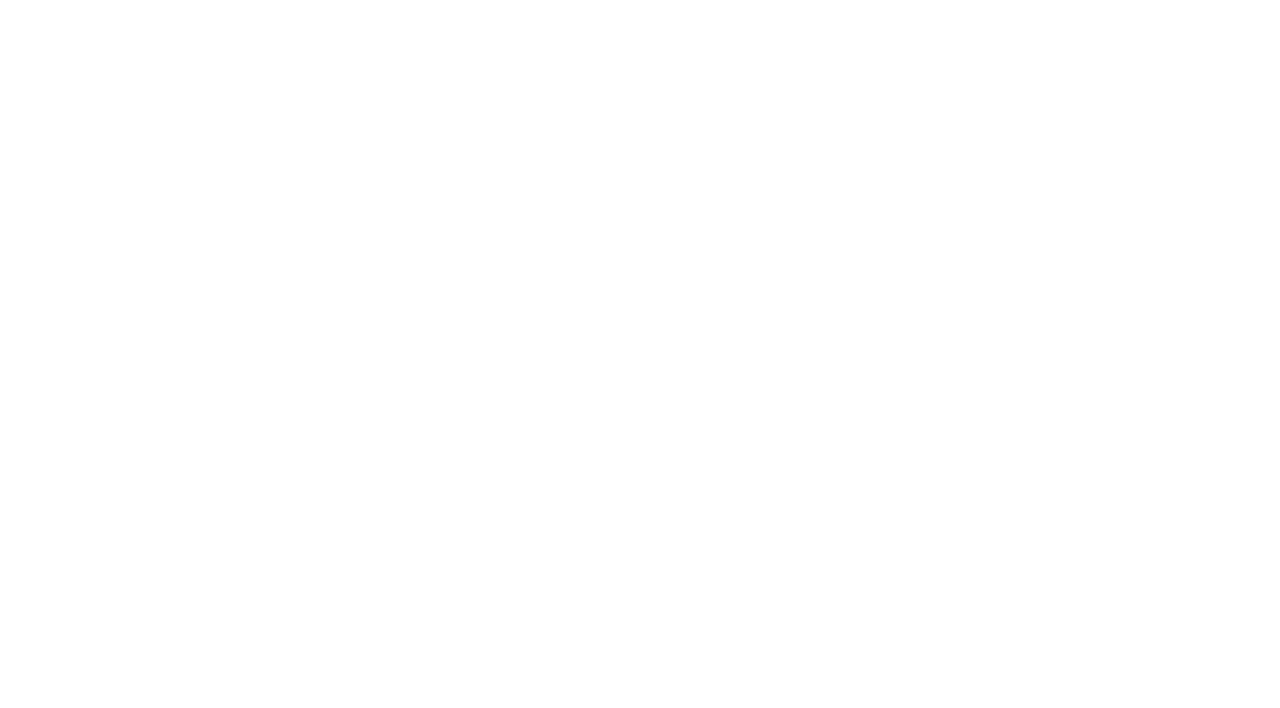
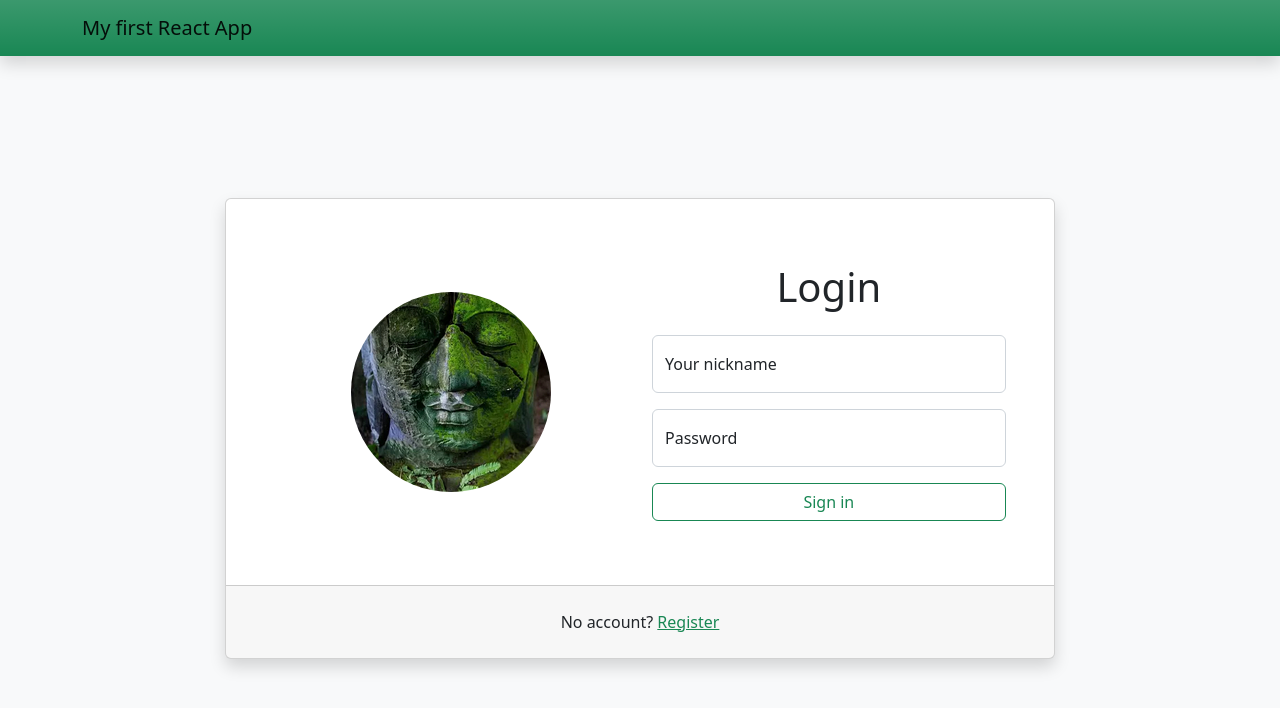
Before and after one commit to hexletart/hexlet-chat-js-react, a React (Create React App) app in the folder frontend/: page /login in a window 1280 px wide. Before the commit this address had no page. Shown: the top 708 px of the page. Built offline with nearby package versions, Linux system fonts and the light colour scheme.

Commit message:
modified to realize Form and NotFound pages

```diff
--- a/frontend/public/index.html
+++ b/frontend/public/index.html
@@ -1,5 +1,5 @@
 <!DOCTYPE html>
-<html lang="en">
+<html lang="en" class="h-100">
 <head>
   <meta charset="utf-8" />
   <meta name="theme-color" content="#000000" />
@@ -10,8 +10,8 @@
   />
   <title>My first React App</title>
 </head>
-<body>
+<body class="h-100">
   <noscript>You need to enable JavaScript to run this app.</noscript>
-  <div id="root"></div>
+    <div class="h-100" id="chat"></div>
 </body>
 </html>
--- a/frontend/src/components/App.jsx
+++ b/frontend/src/components/App.jsx
@@ -1,24 +1,24 @@
-import { BrowserRouter, Routes, Route, useRoutes } from 'react-router-dom';
-import { PageOne } from './Pages';
-import MainPage from './MainPage';
+import { BrowserRouter as Router, useRoutes } from 'react-router-dom';
+import React from 'react';
+import AuthorizationPage from './AuthorizationPage';
+import NotFoundPage from './NotFoundPage';
+import Frame from './Frame';
 
-function ProfilePage() {
-  // Get the userId param from the URL.
-  const userId = useRoutes();
-  console.log(userId, '!!!!!!!!!!!!!!!!!!!!!');
-  // ...
-}
+const App = () => {
+  const loginRoutes = ['/', '/login']
+    .map((path) => ({ path, element: <AuthorizationPage /> }));
+  return useRoutes([
+    { path: '/*', element: <NotFoundPage /> },
+    ...loginRoutes,
+  ]);
+};
 
-const App = () => (
-  <BrowserRouter>
-    <Routes>
-      <Route path="/" element={<MainPage />}>
-        <Route index element={<div>No page is selected.</div>} />
-        <Route path="one" element={<PageOne />} />
-        <Route path="two" element={<ProfilePage />} />
-      </Route>
-    </Routes>
-  </BrowserRouter>
+const AppWrapper = () => (
+  <Frame>
+    <Router>
+      <App />
+    </Router>
+  </Frame>
 );
 
-export default App;
+export default AppWrapper;
--- a/frontend/src/components/AuthorizationPage.jsx
+++ b/frontend/src/components/AuthorizationPage.jsx
@@ -0,0 +1,109 @@
+import { useTranslation } from 'react-i18next';
+import { Formik } from 'formik';
+import * as Yup from 'yup';
+import React from 'react';
+import { FloatingLabel, Form, Button, Card, Image, Container, Row, Col } from 'react-bootstrap';
+
+const AuthorizationPage = () => {
+  const { t } = useTranslation();
+
+  const loginSchema = Yup.object().shape({
+    username: Yup.string()
+      .min(2, t('authorizationPage.card.body.username.yup.min'))
+      .max(30, t('authorizationPage.card.body.username.yup.max'))
+      .required(t('authorizationPage.card.body.required')),
+    password: Yup.string()
+      .min(4, t('authorizationPage.card.body.password.yup.min'))
+      .max(20, t('authorizationPage.card.body.password.yup.max'))
+      .required(t('authorizationPage.card.body.required')),
+  });
+
+  const form = (
+    <Formik
+      initialValues={{
+        username: '',
+        password: '',
+      }}
+      validationSchema={loginSchema}
+      onSubmit={(values) => {
+        console.log('values => ', values);
+      }}
+    >
+      {({ handleSubmit, handleChange, values, touched, errors }) => (
+        <Form noValidate onSubmit={handleSubmit} className="col-12 col-md-6 mt-3 mt-mb-0">
+          <h1 className="text-center mb-4">{t('authorizationPage.card.body.header')}</h1>
+          <Form.Group className="form-floating mb-3" controlId="formBasicUsername">
+            <FloatingLabel
+              controlId="floatingInput1"
+              label={t('authorizationPage.card.body.username.placeholder')}
+              className="mb-3"
+            >
+              <Form.Control
+                type="text"
+                name="username"
+                autoComplete="username"
+                placeholder={t('authorizationPage.card.body.username.placeholder')}
+                value={values.username}
+                onChange={handleChange}
+                isValid={touched.username && !errors.username}
+                isInvalid={!!errors.username}
+              />
+              <Form.Control.Feedback type="invalid">
+                {errors.username}
+              </Form.Control.Feedback>
+            </FloatingLabel>
+          </Form.Group>
+          <Form.Group className="form-floating mb-3" controlId="formBasicPassword">
+            <FloatingLabel
+              controlId="floatingInput2"
+              label={t('authorizationPage.card.body.password.placeholder')}
+              className="mb-3"
+            >
+              <Form.Control
+                type="password"
+                name="password"
+                autoComplete="current-password"
+                placeholder={t('authorizationPage.card.body.password.placeholder')}
+                value={values.password}
+                onChange={handleChange}
+                isValid={touched.password && !errors.password}
+                isInvalid={!!errors.password}
+              />
+              <Form.Control.Feedback type="invalid">
+                {errors.password}
+              </Form.Control.Feedback>
+            </FloatingLabel>
+          </Form.Group>
+          <Button type="submit" className="w-100 mb-3" variant="outline-success">
+            {t('authorizationPage.card.body.submit')}
+          </Button>
+        </Form>
+      )}
+    </Formik>
+  );
+
+  return (
+    <Container fluid className="h-100">
+      <Row className="justify-content-center align-content-center h-100">
+        <Col xxl={6} md={8} xs={12}>
+          <Card className="shadow">
+            <Card.Body className="row p-5">
+              <Col className="col-12 col-md-6 d-flex align-items-center justify-content-center">
+                <Image src="../../buda.jpg" roundedCircle />
+              </Col>
+              {form}
+            </Card.Body>
+            <Card.Footer className="p-4">
+              <div className="text-center">
+                <span>{t('authorizationPage.card.footer.description')}</span>
+                <a className="text-success" href="/signup">{t('authorizationPage.card.footer.link')}</a>
+              </div>
+            </Card.Footer>
+          </Card>
+        </Col>
+      </Row>
+    </Container>
+  );
+};
+
+export default AuthorizationPage;
--- a/frontend/src/components/Frame.jsx
+++ b/frontend/src/components/Frame.jsx
@@ -0,0 +1,18 @@
+import { useTranslation } from 'react-i18next';
+import { Container, Navbar } from 'react-bootstrap';
+
+const Frame = ({ children }) => {
+  const { t } = useTranslation();
+  return (
+    <div className="d-flex flex-column h-100 bg-light">
+      <Navbar className="bg-success bg-gradient shadow">
+        <Container>
+          <Navbar.Brand href="#">{t('frame.navbar.appName')}</Navbar.Brand>
+        </Container>
+      </Navbar>
+      {children}
+    </div>
+  );
+};
+
+export default Frame;
--- a/frontend/src/components/NotFoundPage.jsx
+++ b/frontend/src/components/NotFoundPage.jsx
@@ -0,0 +1,22 @@
+import { Container, Row, Col, Image } from 'react-bootstrap';
+import { useTranslation } from 'react-i18next';
+
+const NotFoundPage = () => {
+  const { t } = useTranslation();
+  return (
+    <Container fluid className="h-100">
+      <Row className="justify-content-center align-content-center h-100">
+        <Col xxl={6} md={8} xs={12}>
+          <div className="text-center">
+            <Image alt="Страница не найдена" class="img-fluid h-25" src="../../notFoundPage.png" rounded />
+            <h1 className="h4 text-muted mt-2">{t('notFoundPage.header')}</h1>
+            <p className="text-muted mb-0">{t('notFoundPage.description')}</p>
+            <a className="text-success" href="/">{t('notFoundPage.link')}</a>
+          </div>
+        </Col>
+      </Row>
+    </Container>
+  );
+};
+
+export default NotFoundPage;
--- a/frontend/src/index.jsx
+++ b/frontend/src/index.jsx
@@ -1,18 +1,9 @@
-import React from 'react';
+import 'bootstrap/dist/css/bootstrap.min.css';
 import ReactDOM from 'react-dom/client';
-import { Provider } from 'react-redux';
-
 import init from './init.jsx';
-import chat from './slices/index.js';
 
 const app = async () => {
-  const mountNode = document.getElementById('root');
-  const root = ReactDOM.createRoot(mountNode);
-  root.render(
-    <Provider chat={chat}>
-      {await init()}
-    </Provider>,
-  );
+  const root = ReactDOM.createRoot(document.getElementById('chat'));
   root.render(await init());
 };
 
--- a/frontend/src/init.jsx
+++ b/frontend/src/init.jsx
@@ -1,7 +1,28 @@
+import React from 'react';
+import { Provider } from 'react-redux';
+import i18next from 'i18next';
+import { I18nextProvider, initReactI18next } from 'react-i18next';
+
 import App from './components/App';
+import resources from './locales/index.js';
+import store from './slices/index.js';
 
-const init = () => (
-  <App />
-);
+const init = async () => {
+  const i18n = i18next.createInstance();
+  await i18n
+    .use(initReactI18next)
+    .init({
+      resources,
+      fallbackLng: 'en',
+    });
+
+  return (
+    <Provider store={store}>
+      <I18nextProvider i18n={i18n}>
+        <App />
+      </I18nextProvider>
+    </Provider>
+  );
+};
 
 export default init;
--- a/frontend/src/locales/en.js
+++ b/frontend/src/locales/en.js
@@ -0,0 +1,41 @@
+export default {
+  translation: {
+    frame: {
+      navbar: {
+        appName: 'My first React App',
+      },
+    },
+    authorizationPage: {
+      card: {
+        body: {
+          header: 'Login',
+          username: {
+            yup: {
+              min: 'Nickname cannot be shorter than 2 characters',
+              max: 'Nickname cannot be longer than 30 characters',
+            },
+            placeholder: 'Your nickname',
+          },
+          password: {
+            yup: {
+              min: 'Password cannot be shorter than 2 characters',
+              max: 'Password cannot be longer than 20 characters',
+            },
+            placeholder: 'Password',
+          },
+          submit: 'Sign in',
+          required: 'Required field to fill',
+        },
+        footer: {
+          description: 'No account? ',
+          link: 'Register',
+        },
+      },
+    },
+    notFoundPage: {
+      header: 'Page not found',
+      description: 'But you can switch',
+      link: 'to the main page',
+    },
+  },
+};
--- a/frontend/src/locales/ru.js
+++ b/frontend/src/locales/ru.js
@@ -0,0 +1,41 @@
+export default {
+  translation: {
+    frame: {
+      navbar: {
+        appName: 'Моё первое приложение на Реакт',
+      },
+    },
+    authorizationPage: {
+      card: {
+        body: {
+          header: 'Войти',
+          username: {
+            yup: {
+              min: 'Ник не может быть короче 2 символов',
+              max: 'Ник не может быть длиннее 30 символов',
+            },
+            placeholder: 'Ваш ник',
+          },
+          password: {
+            yup: {
+              min: 'Пароль не может быть короче 4 символов',
+              max: 'Пароль не может быть длиннее 20 символов',
+            },
+            placeholder: 'Пароль',
+          },
+          submit: 'Войти',
+          required: 'Обязательно поле для заполнения',
+        },
+        footer: {
+          description: 'Нет аккаунта? ',
+          link: 'Зарегестрироваться',
+        },
+      },
+    },
+    notFoundPage: {
+      header: 'Страница не найдена',
+      description: 'Но вы можете перейти',
+      link: 'на главную страницу',
+    },
+  },
+};
--- a/frontend/src/slices/index.js
+++ b/frontend/src/slices/index.js
@@ -0,0 +1,8 @@
+import { configureStore } from '@reduxjs/toolkit';
+import themeReducer from './themeReducer.js';
+
+export default configureStore({
+  reducer: {
+    theme: themeReducer,
+  },
+});
--- a/frontend/src/slices/themeReducer.js
+++ b/frontend/src/slices/themeReducer.js
@@ -0,0 +1,18 @@
+/* eslint-disable no-param-reassign */
+
+import { createSlice } from '@reduxjs/toolkit';
+
+const initialState = { theme: 'dark' };
+
+const themeSlice = createSlice({
+  name: 'theme',
+  initialState,
+  reducers: {
+    switchTheme: (state) => {
+      state.theme = (state.theme === 'dark') ? 'light' : 'dark';
+    },
+  },
+});
+
+export const { actions } = themeSlice;
+export default themeSlice.reducer;
```
Also changed, not shown: frontend/src/locales/index.js (+7 -0 lines).
